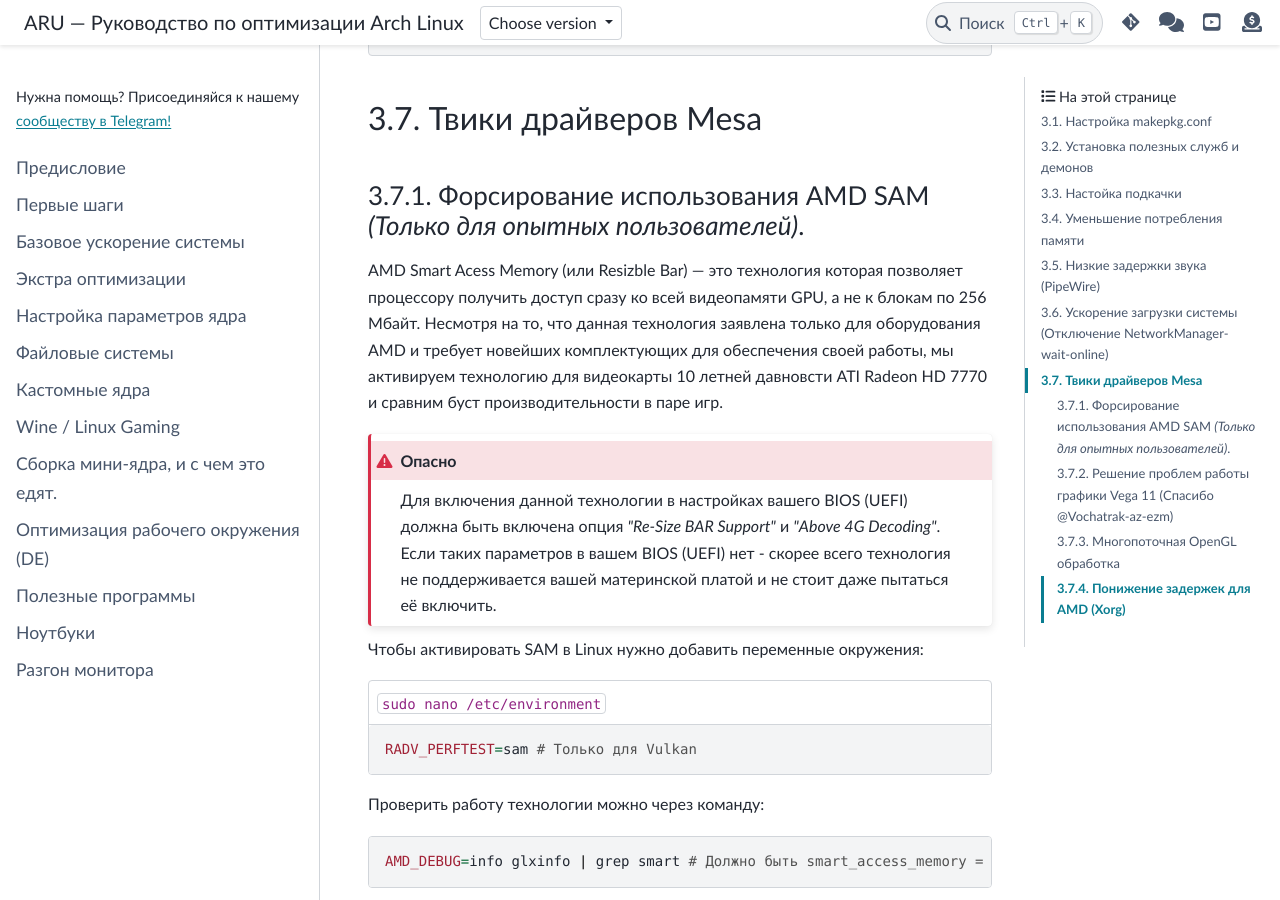
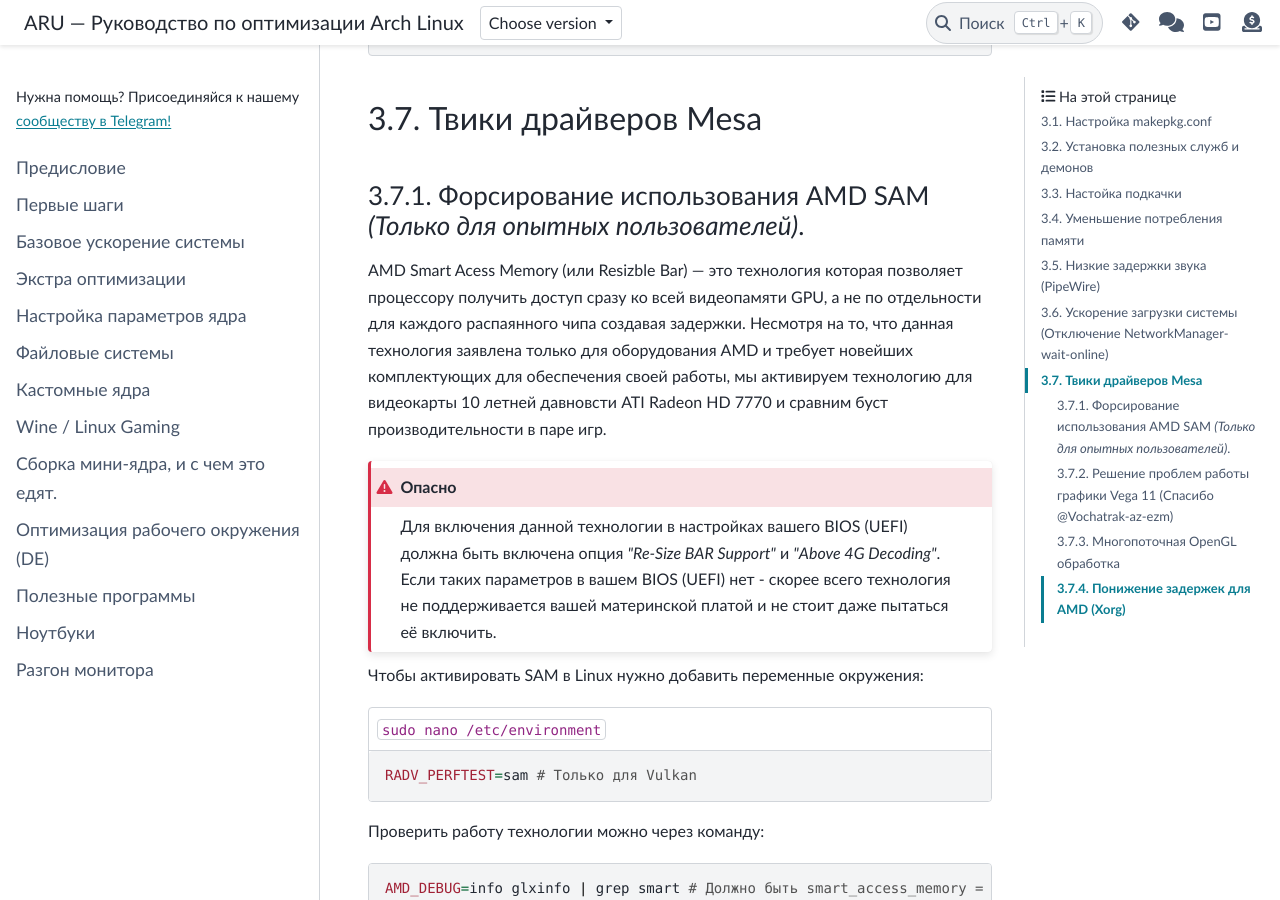
Before and after one commit to ventureoo/ARU, a Sphinx documentation site: the page built from docs/source/generic-system-acceleration.rst, in a window 1280 px wide and 900 px high, scrolled down 12267 px. Built offline with Sphinx 7.4.7 and the PyData theme 0.15.4, drawn with Linux system fonts in a browser that asks for light colours.

Commit message:
revert d318c068454da454ac17b0b801f70ef787222872
revert Обновить docs/source/generic-system-acceleration.rst

```diff
--- a/docs/source/generic-system-acceleration.rst
+++ b/docs/source/generic-system-acceleration.rst
@@ -564,7 +564,7 @@
 
 AMD Smart Acess Memory (или Resizble Bar) — это технология которая
 позволяет процессору получить доступ сразу ко всей видеопамяти GPU, а
-не к блокам по 256 Мбайт.
+не по отдельности для каждого распаянного чипа создавая задержки.
 Несмотря на то, что данная технология заявлена только для оборудования
 AMD и требует новейших комплектующих для обеспечения своей работы, мы
 активируем технологию для видеокарты 10 летней давновсти ATI Radeon HD
```
